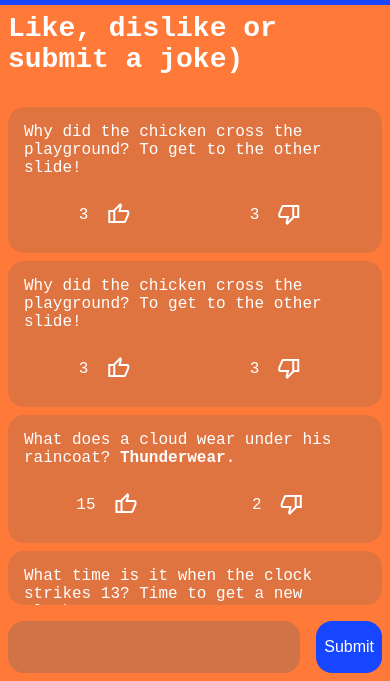
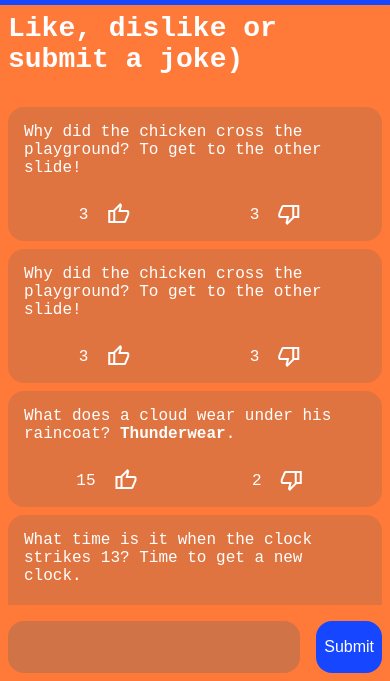
Before and after one commit to blacksempai/robojoke-website-example, a plain HTML site: page index.html in a window 390 px wide. Shown: the part 163-844 px from the top of the page. Drawn offline with nearby package versions, Linux system fonts and the light colour scheme.

Commit message:
small visual changes

```diff
--- a/style.css
+++ b/style.css
@@ -61,9 +61,6 @@ main {
 
 .jokes_container {
     flex: 1;
-    background-color: rgba(100, 100, 100, 0.3);
-    border-radius: 1rem;
-    padding: 1rem;
     display: grid;
     grid-template-columns: repeat(3, 1fr);
     gap: 0.5rem;
@@ -80,7 +77,7 @@ main {
 }
 
 .joke {
-    padding: 1rem;
+    padding: 1rem 1rem 0.25rem;
     background-color: rgba(100, 100, 100, 0.2);
     border-radius: 1rem;
     display: flex;
@@ -202,8 +199,6 @@ main {
 
     .jokes_container {
         grid-template-columns: 1fr;
-        padding: 0;
-        background: transparent;
     }
 
     .joke_form__btn {
```
